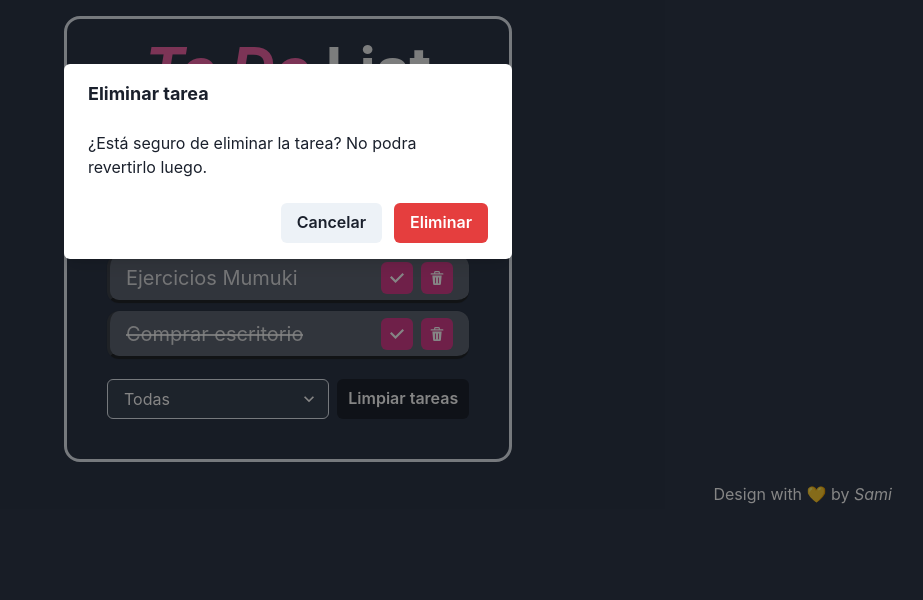
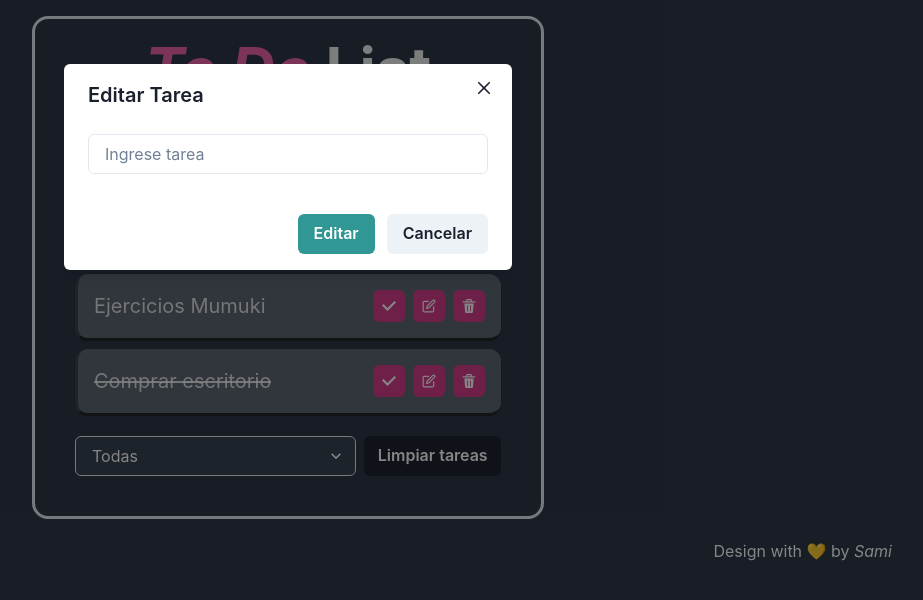
Before and after one commit to sami1793/to-do-list, a React (Vite) app: page / in a window 1280 px wide. Both pictures are taken after a click on the button 789 px from the left and 221 px from the top of the page. Shown: the top 600 px of the page, without its empty margins (352-1275 px from the left). Built offline with nearby package versions, Linux system fonts and the light colour scheme.

Commit message:
Se crea modal que se abre al clickear boton de edit, también se da la funcionalidad mediante funcion editTask(id)

```diff
--- a/src/App.jsx
+++ b/src/App.jsx
@@ -16,7 +16,7 @@ function App() {
 
   return (
     <Box w='100vw' minH='100vh' p={4} bgGradient='linear(to-b, gray.700 5%, gray.700 90%)' >
-      <Container className='App' maxW='md' p={10} pt={5} borderRadius='2xl' borderWidth={3} >
+      <Container className='App' maxW='lg' p={10} pt={5} borderRadius='2xl' borderWidth={3} >
         <Heading as='h1' size='3xl' textAlign='center' color='whiteAlpha.900' mb={10} >
           <Text as='i' color='pink.400'>To Do </Text>
           <Text as='span'>List</Text>
--- a/src/components/form/Filter.jsx
+++ b/src/components/form/Filter.jsx
@@ -1,5 +1,5 @@
 import { getLocalStorage} from '../../utils/localStorage';
-import { Button, FormControl, HStack, Select } from "@chakra-ui/react"
+import { Button, FormControl, HStack, Select, Stack } from "@chakra-ui/react"
 
 
 
@@ -23,15 +23,15 @@ export const Filter = ({filter, setFilter, setTaskList}) => {
         }
     }
     return (
-        <HStack w={'100%'} mt={5}>
+        <HStack w={'100%'} mt={5} gap={2}>
             <FormControl>
-                <Select bg={'whiteAlpha.100'} color='white' value={filter} onChange={filterTask}>
+                <Select bg={'whiteAlpha.100'} color='white' value={filter} onChange={filterTask} flexGrow='1'>
                     <option value='todas'>Todas</option>
                     <option value='completadas'>Completadas</option>
                     <option value='pendientes'>Pendientes</option>
                 </Select>
             </FormControl>
-            <Button paddingInline={8} colorScheme='blackAlpha'>Limpiar tareas</Button>
+            <Button paddingInline={8} colorScheme='blackAlpha' flexGrow='1'>Limpiar tareas</Button>
         </HStack>
     )
 }
--- a/src/components/form/Form.jsx
+++ b/src/components/form/Form.jsx
@@ -1,7 +1,7 @@
 import { AddIcon } from '@chakra-ui/icons';
 import {
     FormControl, Input, Box, FormErrorMessage, VStack, useToast,
-    Button, HStack
+    Button, HStack, Wrap, WrapItem, Flex, Text, Stack
 } from '@chakra-ui/react'
 import { useState } from 'react';
 
@@ -49,13 +49,14 @@ export const Form = ({ taskInput, setTaskInput, taskList, setTaskList }) => {
 
 
     return (
-        <VStack maxW={400} spacing={5} mb={5}>
-            <FormControl as='form' isInvalid={isInvalidInput && true}>
-                <HStack alignItems={'center'}>
-                    <Input type='text' placeholder='Ingrese nueva tarea' bg='white' focusBorderColor=''
+            <FormControl as='form' isInvalid={isInvalidInput && true} w='100%' mb={5}>
+                <HStack justify='center' spacing={2} gap={2} >
+
+                    <Input type='text' placeholder='Ingrese nueva tarea' bg='white'
                         value={taskInput} onChange={verifySetInput} />
 
-                    <Button leftIcon={<AddIcon />} type='submit' color={'white'} bg={'pink.500'} _hover={{ bg: 'pink.600' }} variant='solid'paddingInline={8} onClick={addTask}>
+
+                    <Button leftIcon={<AddIcon />} type='submit'   color={'white'} bg={'pink.500'} _hover={{ bg: 'pink.600' }} paddingInline={5} onClick={addTask}>
                         Agregar
                     </Button>
 
@@ -63,7 +64,5 @@ export const Form = ({ taskInput, setTaskInput, taskList, setTaskList }) => {
                 <FormErrorMessage>El campo no puede estar vacío.</FormErrorMessage>
             </FormControl>
 
-
-        </VStack>
     )
 }
--- a/src/components/task/Task.jsx
+++ b/src/components/task/Task.jsx
@@ -1,13 +1,19 @@
-import React from 'react'
-import { CheckIcon, DeleteIcon } from '@chakra-ui/icons'
-import { IconButton, Text, HStack, Button, Spacer, AlertDialog, AlertDialogOverlay,
+import React, { useState } from 'react'
+import { CheckIcon, DeleteIcon, EditIcon } from '@chakra-ui/icons'
+import {
+    IconButton, Text, HStack, Button, AlertDialog, AlertDialogOverlay,
     AlertDialogContent, AlertDialogHeader, AlertDialogBody, AlertDialogFooter, useDisclosure,
-    useToast, Flex } from '@chakra-ui/react'
+    useToast, Flex, Modal, ModalOverlay, ModalContent, ModalHeader, ModalCloseButton, ModalBody, ModalFooter, Input
+} from '@chakra-ui/react'
 import { setLocalStorage } from '../../utils/localStorage'
+import { ModalDelete } from '../modal/modalDelete'
 
 export const Task = ({ task, taskList, setTaskList }) => {
 
+    const [inputEdit, setInputEdit] = useState('');
+
     const { isOpen, onOpen, onClose } = useDisclosure();
+    const { isOpen: isEditOpen, onOpen: onEditOpen, onClose: onEditClose } = useDisclosure();
     const cancelRef = React.useRef();
     const toast = useToast()
 
@@ -23,22 +29,31 @@ export const Task = ({ task, taskList, setTaskList }) => {
             status: 'error',
             duration: 2000,
             isClosable: true,
-          })
+        })
     }
 
     const checkedTask = (id) => {
         const newTaskList = [...taskList].map((task) => {
             if (task.id == id) { task.done = !task.done }
-            return task
+            return task;
         })
+        setTaskList(newTaskList);
+        setLocalStorage('taskListStorage', newTaskList);
+    }
 
-
+    const editTask = (id) =>{
+        onEditClose();
+        const newTaskList = taskList.map((task)=>{
+            if(task.id==id) {task.title=inputEdit}
+            return task;
+        })
         setTaskList(newTaskList);
-        setLocalStorage('taskListStorage', newTaskList)
+        setLocalStorage('taskListStorage', newTaskList);
+        console.log(id, inputEdit);
     }
 
     return (
-        <HStack bg='whiteAlpha.400' p={4} color='whiteAlpha.800' borderRadius='xl' shadow='xs' w='100%' h='12'
+        <HStack bg='whiteAlpha.400' p={4} color='whiteAlpha.800' borderRadius='xl' shadow='xs' w='100%' maxHeight='20'
             borderBottomWidth={3} borderBottomColor='blackAlpha.700' borderLeftWidth={3} borderLeftColor='blackAlpha.500'
             justify={'space-between'} alignItems='center'>
             <Text as={task.done ? 'del' : ''} fontSize='xl' noOfLines={2} >{task.title}</Text>
@@ -52,10 +67,14 @@ export const Task = ({ task, taskList, setTaskList }) => {
                     onClick={() => checkedTask(task.id)}
                 />
                 <IconButton
-                    // bg='red.400'
-                    // color='white'
-                    // _hover={{ bg: 'red.500' }}
-                    // aria-label='Delete database'
+                    colorScheme='pink'
+                    aria-label='Edit database'
+                    variant='solid'
+                    size='sm'
+                    icon={<EditIcon />}
+                    onClick={onEditOpen}
+                />
+                <IconButton
                     colorScheme='pink'
                     variant='solid'
                     size='sm'
@@ -81,13 +100,39 @@ export const Task = ({ task, taskList, setTaskList }) => {
                                 <Button ref={cancelRef} onClick={onClose}>
                                     Cancelar
                                 </Button>
-                                <Button colorScheme='red' onClick={()=>deleteTask(task.id)} ml={3}>
+                                <Button colorScheme='red' onClick={() => deleteTask(task.id)} ml={3}>
                                     Eliminar
                                 </Button>
                             </AlertDialogFooter>
                         </AlertDialogContent>
                     </AlertDialogOverlay>
                 </AlertDialog>
+
+                {/* <ModalDelete isOpen={isOpen} cancelRef={cancelRef} onClose={onClose} deleteTask={deleteTask} task={task}/> */}
+
+                <>
+                    <Modal
+                        isOpen={isEditOpen}
+                        onClose={onEditClose}
+                    >
+                        <ModalOverlay />
+                        <ModalContent>
+                            <ModalHeader>Editar Tarea</ModalHeader>
+                            <ModalCloseButton />
+                            <ModalBody pb={6}>
+                                <Input placeholder='Ingrese tarea' value={inputEdit} onChange={(e)=>setInputEdit(e.target.value)}/>
+                            </ModalBody>
+
+                            <ModalFooter>
+                                <Button colorScheme='teal' mr={3} onClick={() => editTask(task.id)}>
+                                    Editar
+                                </Button>
+                                <Button onClick={onEditClose}>Cancelar</Button>
+                            </ModalFooter>
+                        </ModalContent>
+                    </Modal>
+                </>
+
             </HStack>
         </HStack>
     )
```
Also changed, not shown: src/components/modal/ModalDelete.jsx (added, +32 -0 lines), src/components/modal/modalEdit.jsx (added, +43 -0 lines).
